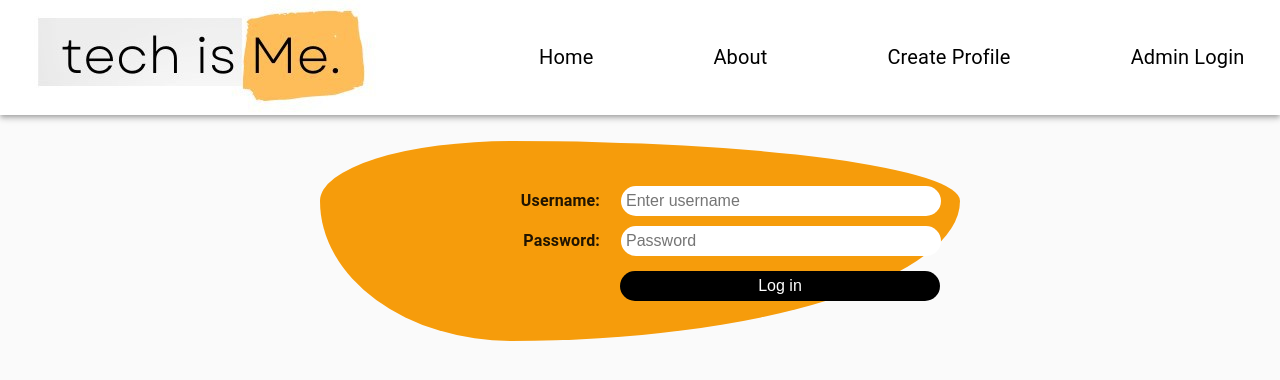
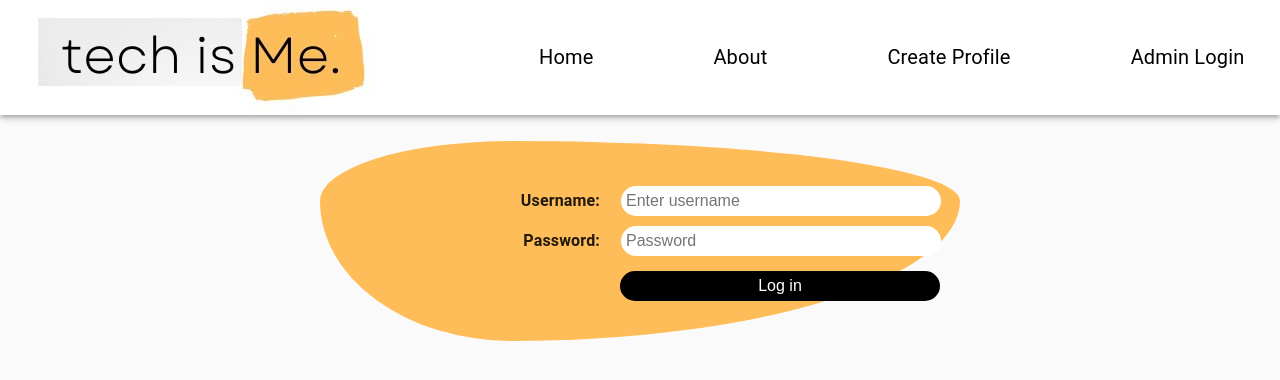
Before and after one commit to SheCodesAus/plus-bris-2021-robust-code-beans, a React (Create React App) app: page /admin-login in a window 1280 px wide. Shown: the top 380 px of the page. Built offline with nearby package versions, Linux system fonts and the light colour scheme; no server answers.

Commit message:
changed colour on admin form

```diff
--- a/src/App.css
+++ b/src/App.css
@@ -43,7 +43,7 @@ p {
   padding: 40px;
   width: 50%;
   border-radius: 30% 70% 70% 30% / 30% 30% 70% 70% !important;
-  background-color: rgb(246, 156, 11);
+  background-color: rgb(255, 189, 89);
 }
 
 
```
